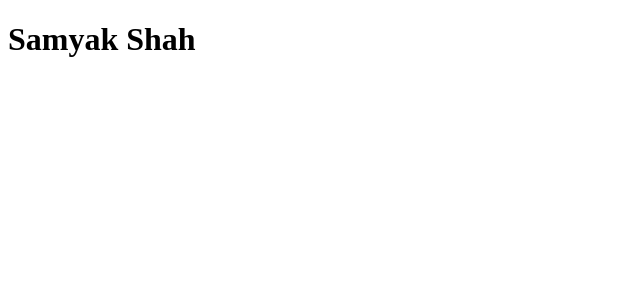
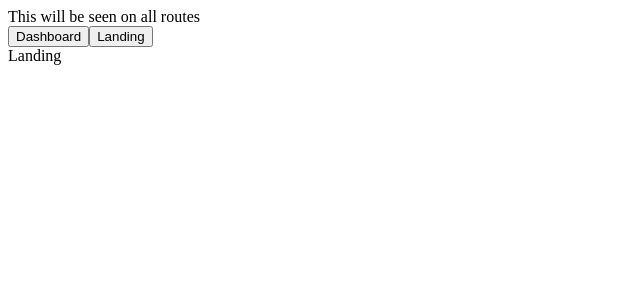
Before and after one commit to samyakshah3008/100xdev-assignment-solutions-under-one-roof, a React (Create React App) app in the folder week-7/: page / in a window 1280 px wide. Shown: the top 300 px of the page, without its empty margins (0-640 px from the left). Built offline with nearby package versions, Linux system fonts and the light colour scheme.

Commit message:
Routing practice and code splitting feature

```diff
--- a/week-7/src/App.js
+++ b/week-7/src/App.js
@@ -1,9 +1,34 @@
+import React, { Suspense, lazy } from "react";
+import { BrowserRouter, Route, Routes } from "react-router-dom";
 import "./App.css";
+import Appbar from "./Appbar";
+const Dashboard = lazy(() => import("./Dashboard"));
+const Landing = lazy(() => import("./Landing"));
 
 function App() {
   return (
-    <div className="App">
-      <h1>Samyak Shah</h1>
+    <div>
+      <BrowserRouter>
+        <Appbar />
+        <Routes>
+          <Route
+            path="/dashboard"
+            element={
+              <Suspense fallback="Loading....">
+                <Dashboard />
+              </Suspense>
+            }
+          />
+          <Route
+            path="/"
+            element={
+              <Suspense fallback="Loading...">
+                <Landing />
+              </Suspense>
+            }
+          />
+        </Routes>
+      </BrowserRouter>
     </div>
   );
 }
--- /dev/null
+++ b/week-7/src/Appbar.jsx
@@ -0,0 +1,30 @@
+import React from "react";
+import { useNavigate } from "react-router-dom";
+
+const Appbar = () => {
+  const navigate = useNavigate();
+
+  return (
+    <div>
+      <div>This will be seen on all routes</div>
+      <button
+        onClick={() => {
+          // window.location.href = "/dashboard"; not right way because it whole reloads the page and we fetch the bundle again
+          navigate("/dashboard");
+        }}
+      >
+        Dashboard
+      </button>
+      <button
+        onClick={() => {
+          // window.location.href = "/"; not right way because it whole reloads the page and we fetch the bundle again
+          navigate("/");
+        }}
+      >
+        Landing
+      </button>
+    </div>
+  );
+};
+
+export default Appbar;
--- /dev/null
+++ b/week-7/src/Dashboard.jsx
@@ -0,0 +1,7 @@
+import React from "react";
+
+const Dashboard = () => {
+  return <div>Dashboard</div>;
+};
+
+export default Dashboard;
--- /dev/null
+++ b/week-7/src/Landing.jsx
@@ -0,0 +1,7 @@
+import React from "react";
+
+const Landing = () => {
+  return <div>Landing</div>;
+};
+
+export default Landing;
```
